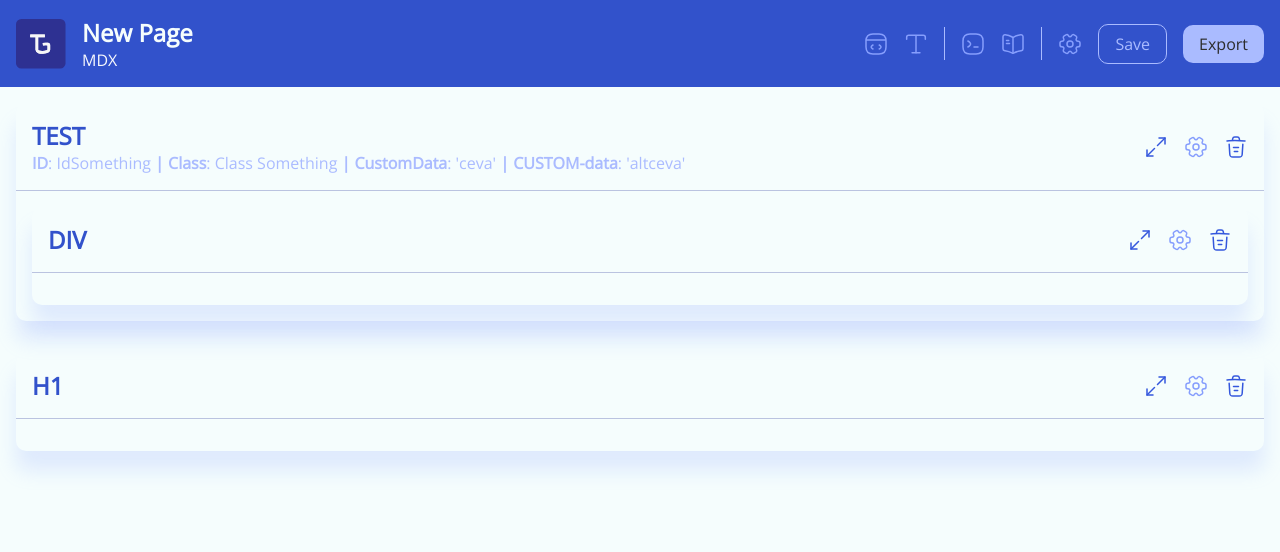
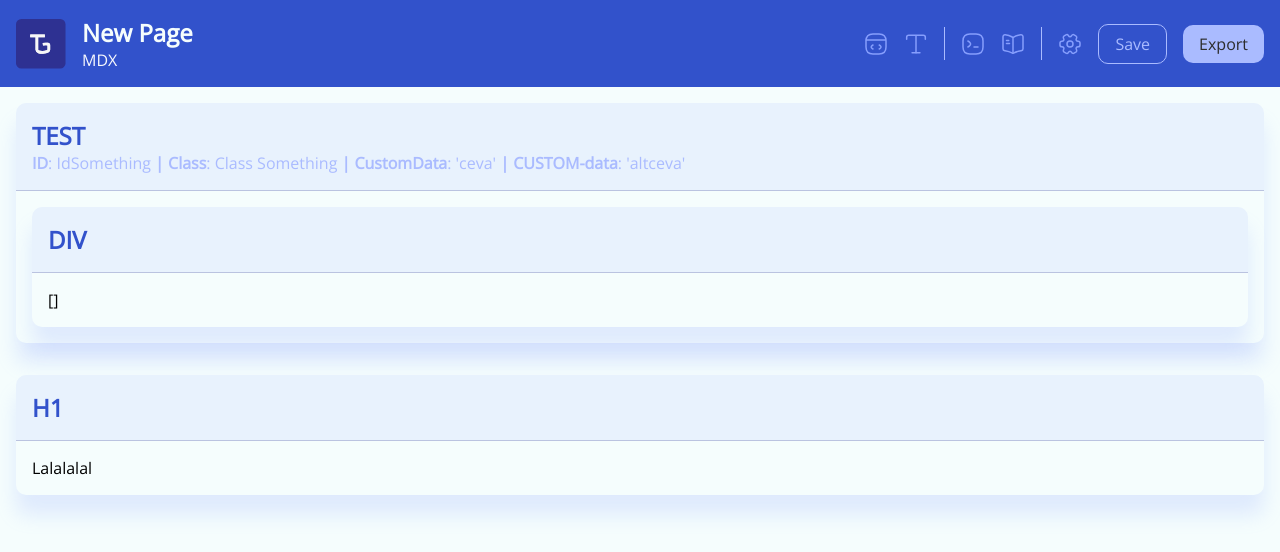
Before and after one commit to BaltacMihai/AtlasPad, a Vue app: page / in a window 1280 px wide. Shown: the top 552 px of the page. Built offline with nearby package versions, Linux system fonts and the light colour scheme.

Commit message:
Visual Bugs Modified

```diff
--- a/src/components/atoms/Text.vue
+++ b/src/components/atoms/Text.vue
@@ -1,10 +1,10 @@
 <template>
-  <p>{{ content }}</p>
+  <p>{{ modelValue }}</p>
 </template>
 <script>
 export default {
   props: {
-    content: String,
+    modelValue: String,
   },
 };
 </script>
--- a/src/components/atoms/Tooltip.vue
+++ b/src/components/atoms/Tooltip.vue
@@ -1,11 +1,11 @@
 <template>
   <div class="tooltip" @mouseenter="showTooltip" @mouseleave="hideTooltip">
+    <!-- Tooltip content -->
+    <p v-show="isTooltipVisible" class="tooltip-content">{{ text }}</p>
     <span class="tooltip-trigger">
       <!-- Element triggering the tooltip, e.g., a button or an icon -->
       <slot></slot>
     </span>
-    <!-- Tooltip content -->
-    <p v-show="isTooltipVisible" class="tooltip-content">{{ text }}</p>
   </div>
 </template>
 
@@ -59,5 +59,8 @@ export default {
   margin: 2rem 0px;
   font-size: $fs-subtext;
   letter-spacing: 0.75px;
+
+  right: 0;
+  top: 0;
 }
 </style>
--- a/src/components/organisms/Navbar.vue
+++ b/src/components/organisms/Navbar.vue
@@ -63,10 +63,8 @@ nav {
   display: flex;
   justify-content: space-between;
 
-  // position: fixed;
-  // top: 0;
-  // left: 0;
-  // width: calc(100% - $padding-size * 2);
+  position: sticky;
+  top: 0;
 
   .navbar_info {
     display: flex;
--- a/src/components/organisms/TagNavbar.vue
+++ b/src/components/organisms/TagNavbar.vue
@@ -11,7 +11,7 @@
       <TooltipButton tooltipText="Tag Settings" type="icon">
         <img src="@/assets/icons/setting.svg" alt="textIcon" />
       </TooltipButton>
-      <TooltipButton tooltipText="DeleteTags" type="icon" @click="deleteTag">
+      <TooltipButton tooltipText="Delete Tag" type="icon" @click="deleteTag">
         <img src="@/assets/icons/trash.svg" alt="textIcon" />
       </TooltipButton>
     </div>
@@ -72,7 +72,12 @@ export default {
   padding: 1rem;
 
   border-bottom: 1px solid $cl-grey;
+  background-color: #e8f2fd;
 
+  border-top-left-radius: 10px;
+  border-top-right-radius: 10px;
+
+  cursor: grab;
   .info {
     .title {
       color: $cl-primary;
@@ -90,10 +95,15 @@ export default {
     }
   }
   .actions {
-    display: flex;
+    display: none;
     align-items: center;
     justify-content: center;
     gap: 1rem;
   }
+  &:hover {
+    .actions {
+      display: flex;
+    }
+  }
 }
 </style>
--- a/src/components/templates/TagCard.vue
+++ b/src/components/templates/TagCard.vue
@@ -52,10 +52,6 @@ export default {
   border-radius: 10px;
   box-shadow: 0px 20px 20px rgba(134, 158, 253, 0.2);
 
-  &[data-draggable="true"] {
-    cursor: grab;
-  }
-
   &[draggable="true"] {
     cursor: grabbing !important;
   }
```
